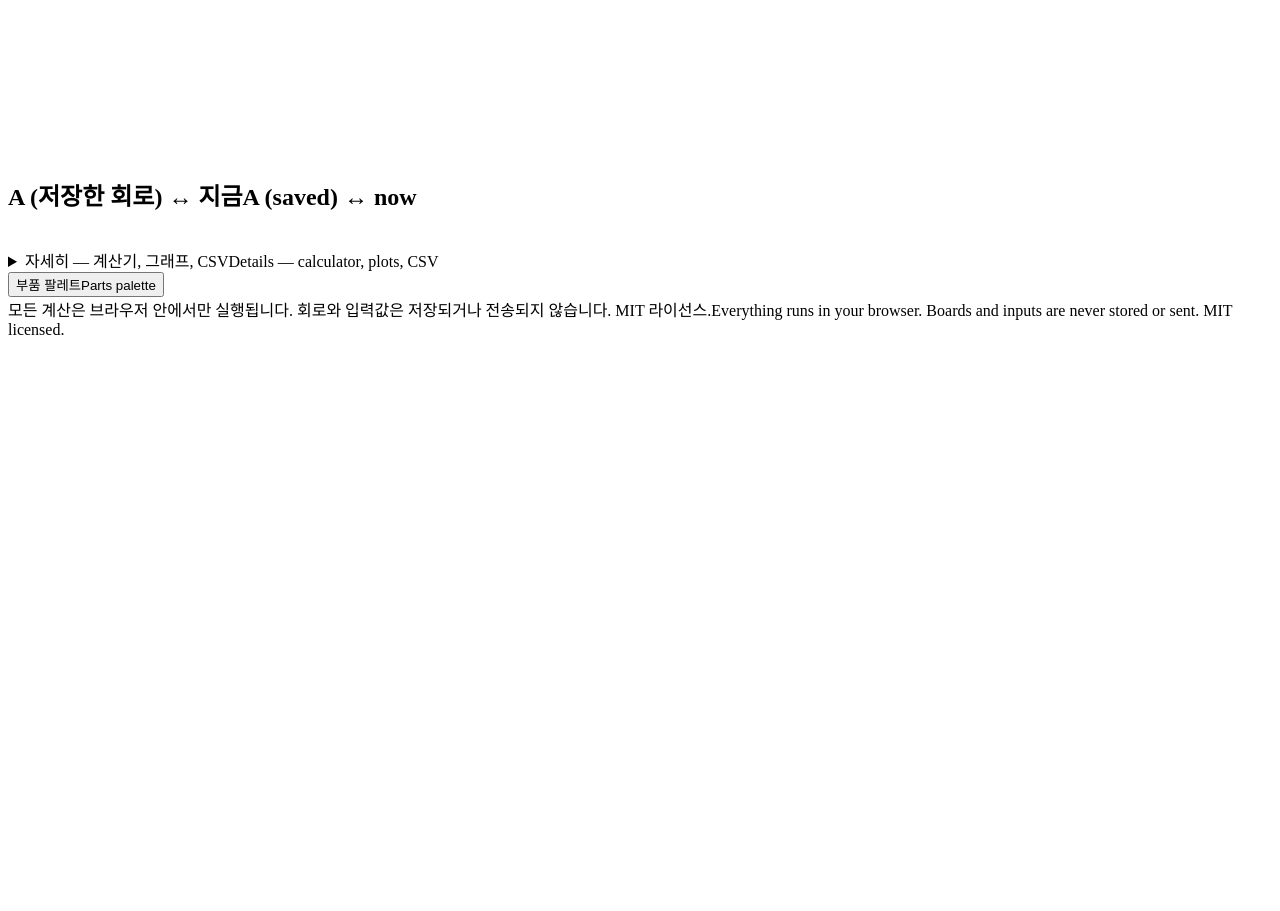
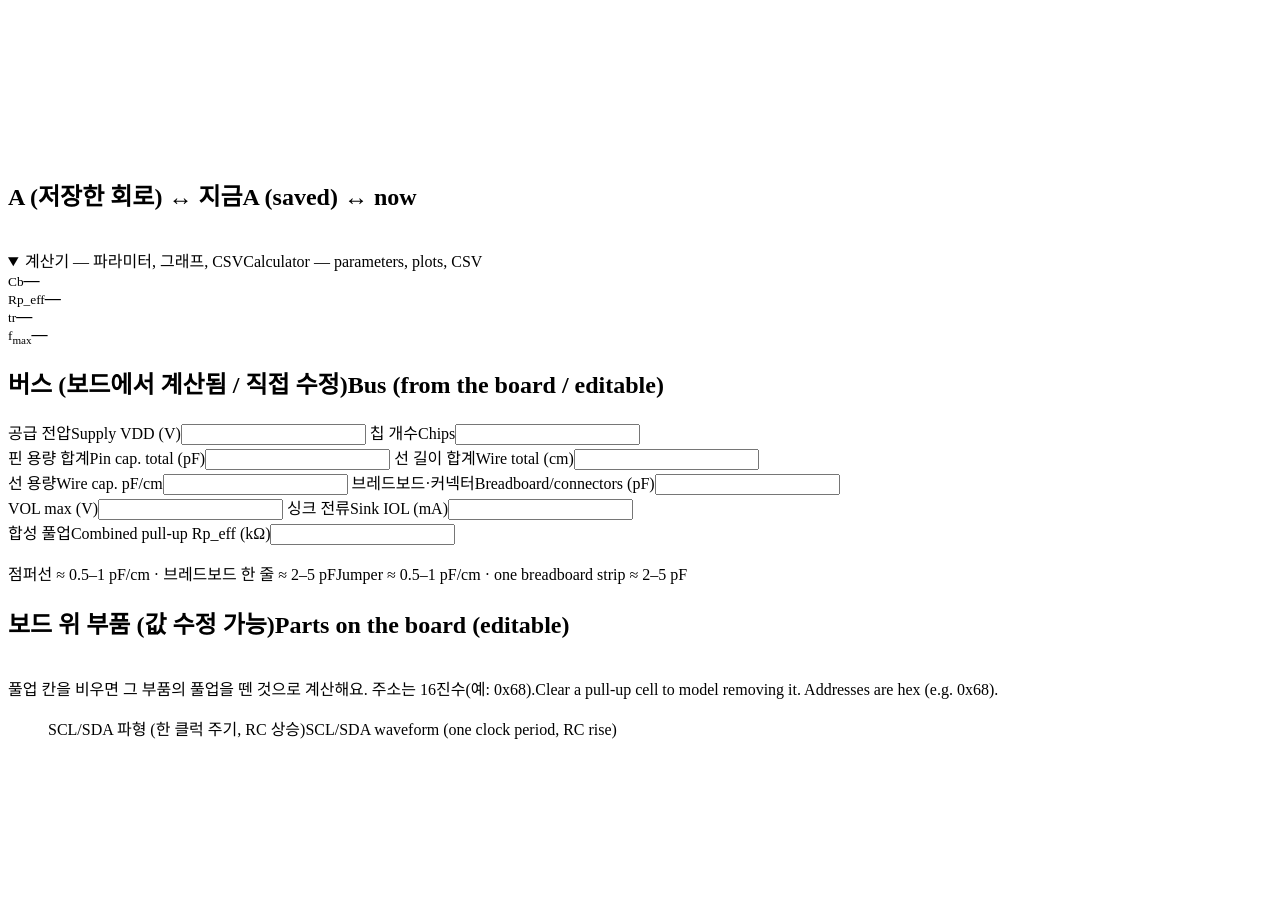
Before and after one commit to roscore/i2c-pull, a plain HTML site: page index.html in a window 1280 px wide. Shown: the part 689-1600 px from the top of the page. Before the commit the page ends 1036 px from the top, so only its background shows below. Drawn offline with Linux system fonts and the light colour scheme.

Commit message:
Keep the calculator open under the 3D board; README demo
The parameter inputs, plots and CSV stay open by default below the 3D
breadboard instead of being folded away. README now opens with a demo GIF
of the verdict changing as the circuit changes, plus screenshots.

```diff
--- a/index.html
+++ b/index.html
@@ -73,8 +73,8 @@
         <p id="cmp-note" class="note"></p>
       </section>
 
-      <details id="details" class="card details">
-        <summary><span class="ko">자세히 — 계산기, 그래프, CSV</span><span class="en">Details — calculator, plots, CSV</span></summary>
+      <details id="details" class="card details" open>
+        <summary><span class="ko">계산기 — 파라미터, 그래프, CSV</span><span class="en">Calculator — parameters, plots, CSV</span></summary>
         <div class="hud" aria-live="polite">
           <div><small>Cb</small><b id="hud-cb">—</b></div>
           <div><small>Rp_eff</small><b id="hud-rp">—</b></div>
```
Also changed, not shown: docs/calculator.png (added), docs/demo.gif (added), docs/screenshot.png (added), 1 other file.
